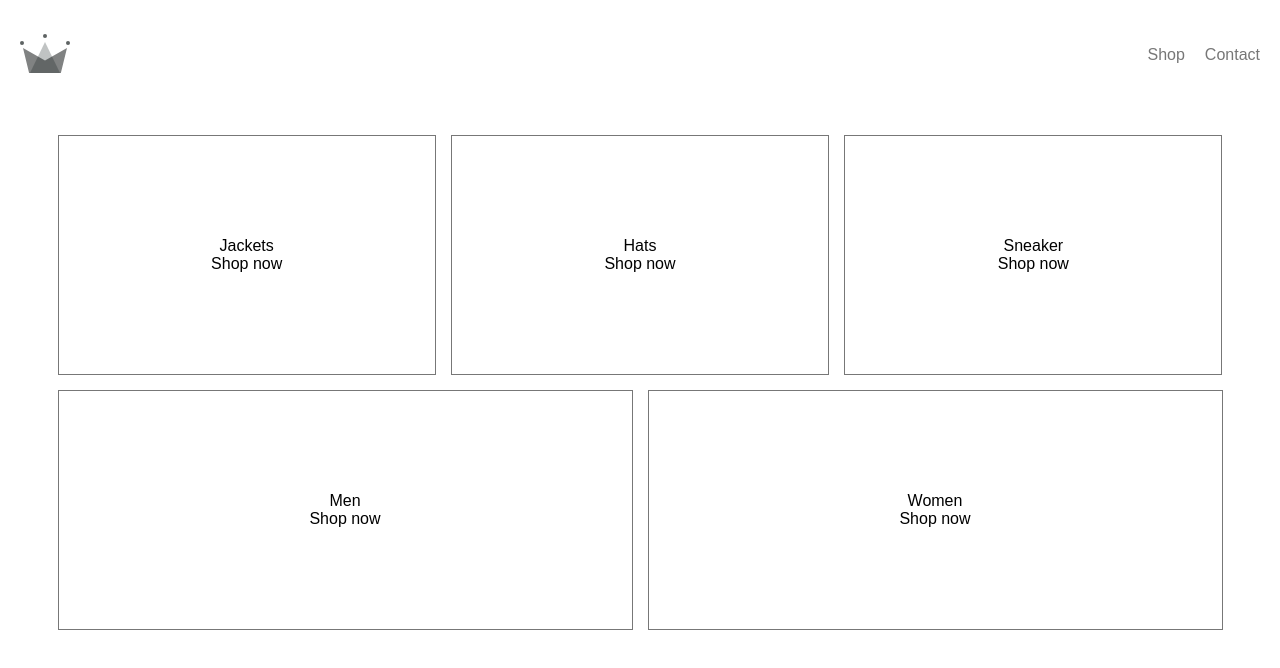
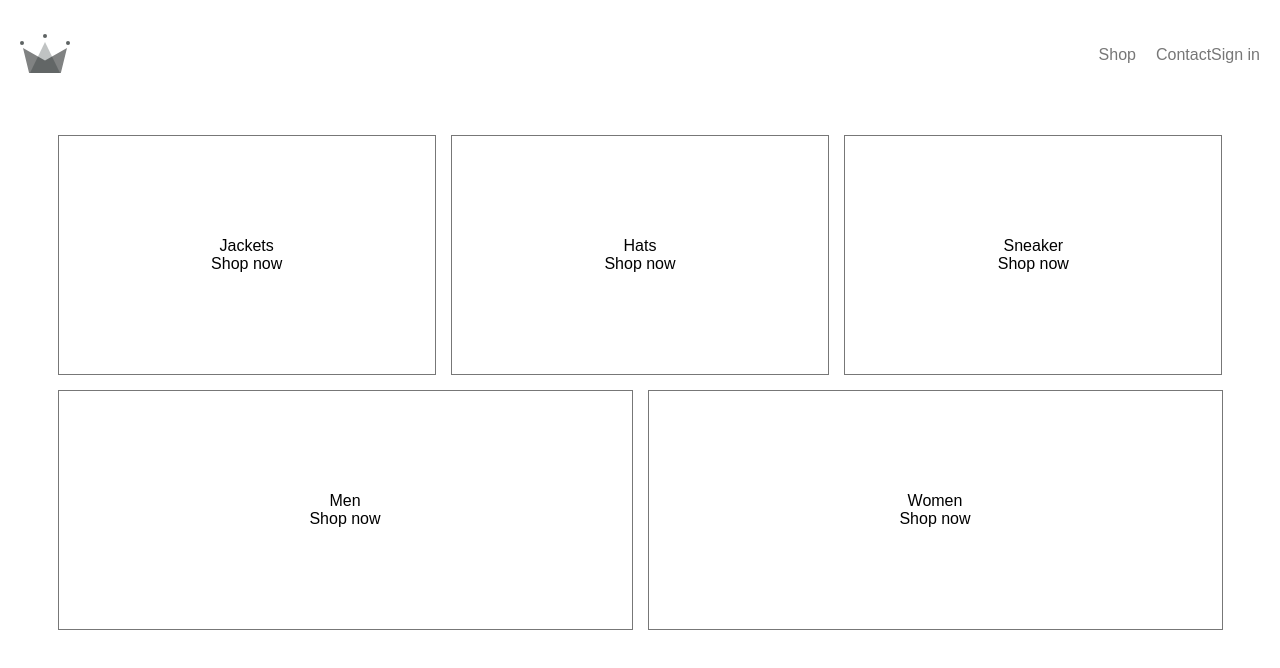
Before and after one commit to rafiurrafi/react-bootcamp, a React (Create React App) app: page / in a window 1280 px wide. Shown: the top 668 px of the page. Built offline with nearby package versions, Linux system fonts and the light colour scheme; no server answers.

Commit message:
crwn - added signin functionality

```diff
--- a/src/app.jsx
+++ b/src/app.jsx
@@ -7,12 +7,28 @@ import { BrowserRouter, Switch, Route } from "react-router-dom";
 import ShopPage from "./pages/shop/shopPage";
 import Header from "./components/header/header";
 import SigningPage from "./pages/signingPage/signingPage";
+import { auth } from "./firebase/firebase.utils";
 class App extends React.Component {
+  constructor() {
+    super();
+    this.state = {
+      curentUser: null,
+    };
+  }
+  unSubscribeFromAuth = null;
+  componentDidMount() {
+    this.unSubscribeFromAuth = auth.onAuthStateChanged((user) => {
+      this.setState({ curentUser: user }, console.log(this.state.curentUser));
+    });
+  }
+  componentWillUnmount() {
+    this.unSubscribeFromAuth();
+  }
   render() {
     return (
       <BrowserRouter>
         <div>
-          <Header />
+          <Header curentUser={this.state.curentUser} />
           <Switch>
             <Route path="/shop" component={ShopPage} />
             <Route path="/signin" component={SigningPage} />
--- a/src/components/header/header.jsx
+++ b/src/components/header/header.jsx
@@ -1,8 +1,9 @@
 import React from "react";
 import { Link } from "react-router-dom";
+import { auth } from "../../firebase/firebase.utils";
 import { ReactComponent as Logo } from "./crown.svg";
 import "./header.scss";
-const Header = (props) => {
+const Header = ({ currentUser }) => {
   return (
     <div className="header">
       <Link to="/">
@@ -15,6 +16,13 @@ const Header = (props) => {
         <Link className="option" to="/">
           Contact
         </Link>
+        {currentUser ? (
+          <div className="option" onClick={() => auth.signOut()}>
+            Signout
+          </div>
+        ) : (
+          <Link to="/signin">Sign in</Link>
+        )}
       </div>
     </div>
   );
--- a/src/components/sign-in/signin.jsx
+++ b/src/components/sign-in/signin.jsx
@@ -14,6 +14,9 @@ class Signin extends React.Component {
   handleChange = (e) => {
     const { name, value } = e.target;
     this.setState({ [name]: value });
+  };
+  handleSubmit = (e) => {
+    e.preventDefault();
   };
   render() {
     return (
--- a/src/firebase/firebase.utils.js
+++ b/src/firebase/firebase.utils.js
@@ -1,6 +1,6 @@
-import firebase from "firebase/app";
-import "firebase/firestore";
-import "firebase/auth";
+import firebase from "firebase/compat/app";
+import "firebase/compat/firestore";
+import "firebase/compat/auth";
 const config = {
   apiKey: "AIzaSyBlcBjCm3OZ6XA9hkd8syApTneO3bZIoAc",
   authDomain: "crawn-88da5.firebaseapp.com",
```
